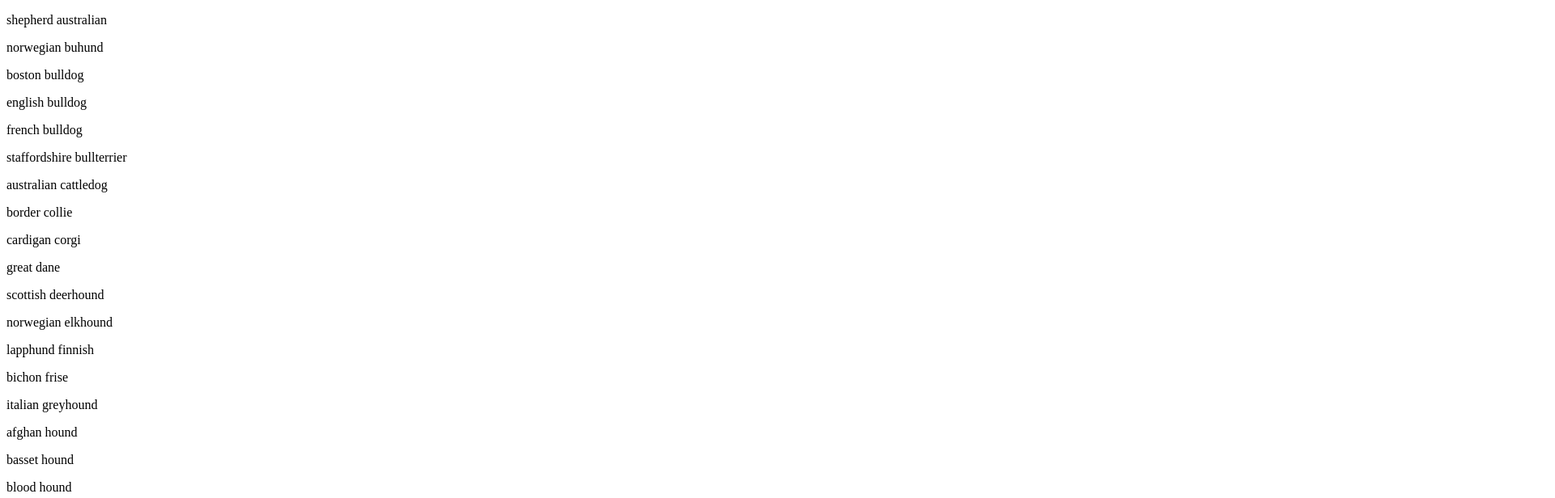
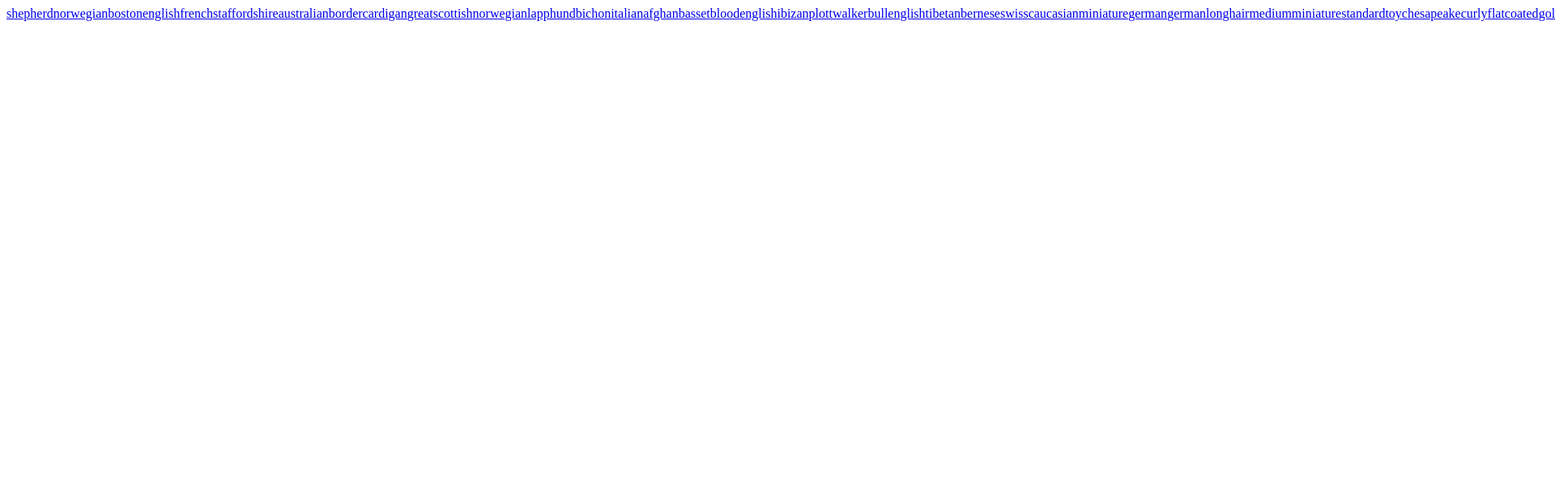
Before and after one commit to Kuba429/woof, a React (Vite) app: page /all in a window 1280 px wide. Shown: the top 616 px of the page at 81% size, 1920 px wide, since content can reach past the window. Built offline with nearby package versions, Linux system fonts and the light colour scheme.

Commit message:
strona rasy

```diff
--- a/src/views/all/All.tsx
+++ b/src/views/all/All.tsx
@@ -1,5 +1,6 @@
 import { useEffect, useState } from "react";
 import { Layout } from "../../components/Layout";
+import { Link } from "react-router-dom";
 
 export function AllView() {
 	const breeds = useFetchAllBreeds(); // customowy hook aby wszystko było w jednym miejscu;
@@ -7,29 +8,32 @@ export function AllView() {
 	return (
 		<Layout>
 			{breeds.map((breed) => (
-				<p key={breed.address}>{breed.name}</p>
+				<>
+					<Link
+						key={breed.main + "-" + breed.sub}
+						to={`/breed/${breed.main}/${breed.sub}`}
+					>
+						{`${breed.sub}`}
+					</Link>
+				</>
 			))}
 		</Layout>
 	);
 }
 
+export type breedType = { main: string; sub: string };
 function useFetchAllBreeds() {
-	const [state, setState] = useState<{ name: string; address: string }[]>([]);
+	const [state, setState] = useState<breedType[]>([]);
 	async function asyncEffect() {
-		//const res = await fetch("https://dog.ceo/api/breeds/list/all");
+		// const res = await fetch("https://dog.ceo/api/breeds/list/all");
 		const res = await fetch("/backup.json");
 		type rawBreedsType = {
 			[breed: string]: string[];
 		};
 		const rawBreeds = (await res.json()).message as rawBreedsType;
 		// konwertowanie ras do odpowiedniej formy
-		const breeds = Object.entries(rawBreeds).flatMap(([breed, subBreeds]) =>
-			subBreeds.map((sub) => ({
-				name: `${sub} ${breed}`,
-				// zachowuję adres aby łatwiej było dostać się później do zdjęcia.
-				// Innym rozwiązaniem byłoby zachowanie rasy i podrasy i łączenie ich na bieżąco (używałoby to mniej pamięci), jednak w tym przypadku uważam, że zachowanie danych w ten sposób będzie ok
-				address: `${breed}/${sub}`,
-			}))
+		const breeds = Object.entries(rawBreeds).flatMap(([main, sub]) =>
+			sub.map((sub) => ({ main, sub }))
 		);
 		setState(breeds);
 	}
--- /dev/null
+++ b/src/views/breed/BreedView.tsx
@@ -0,0 +1,8 @@
+import { useParams } from "react-router-dom";
+import { Layout } from "../../components/Layout";
+
+export function BreedView() {
+	const params = useParams();
+	const breed = params.main + " " + (params.sub ?? "");
+	return <Layout>{breed}</Layout>;
+}
```
Also changed, not shown: src/main.tsx (+9 -0 lines).
